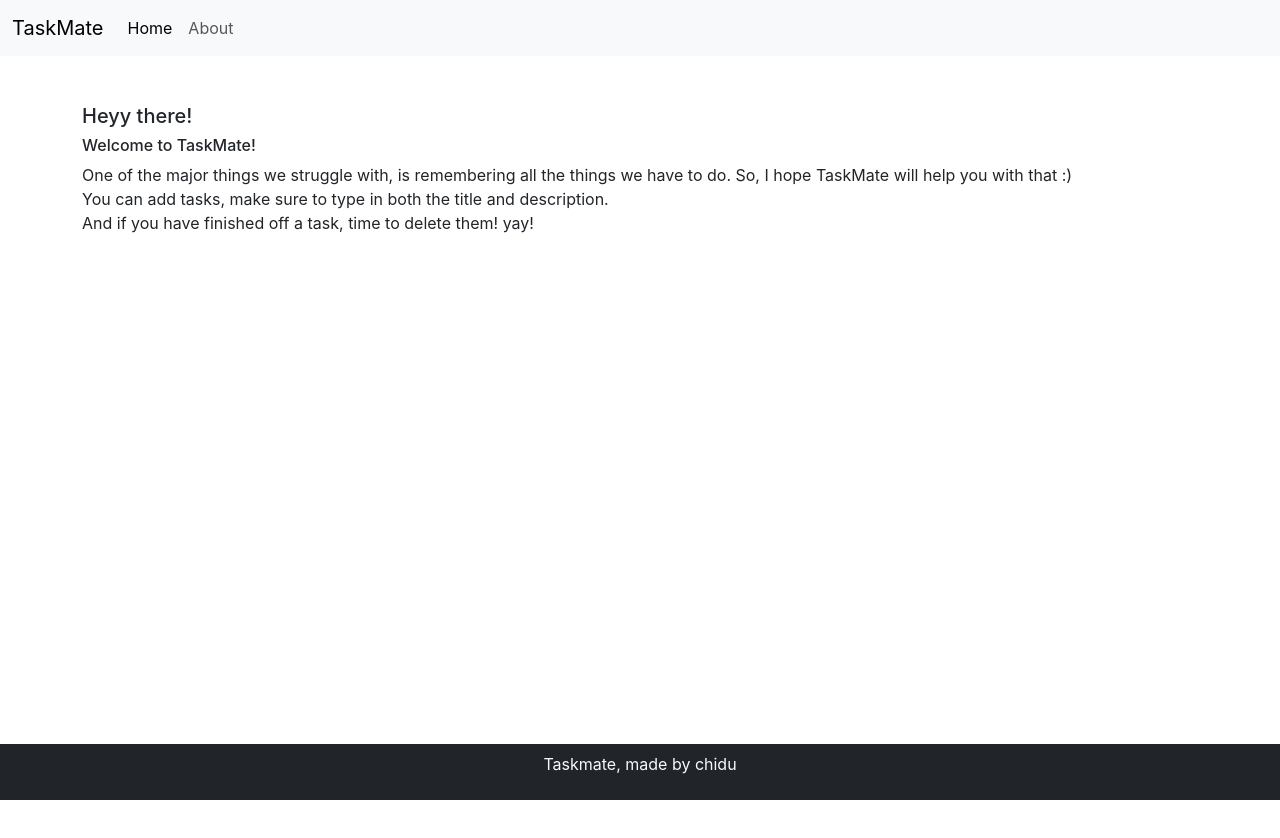
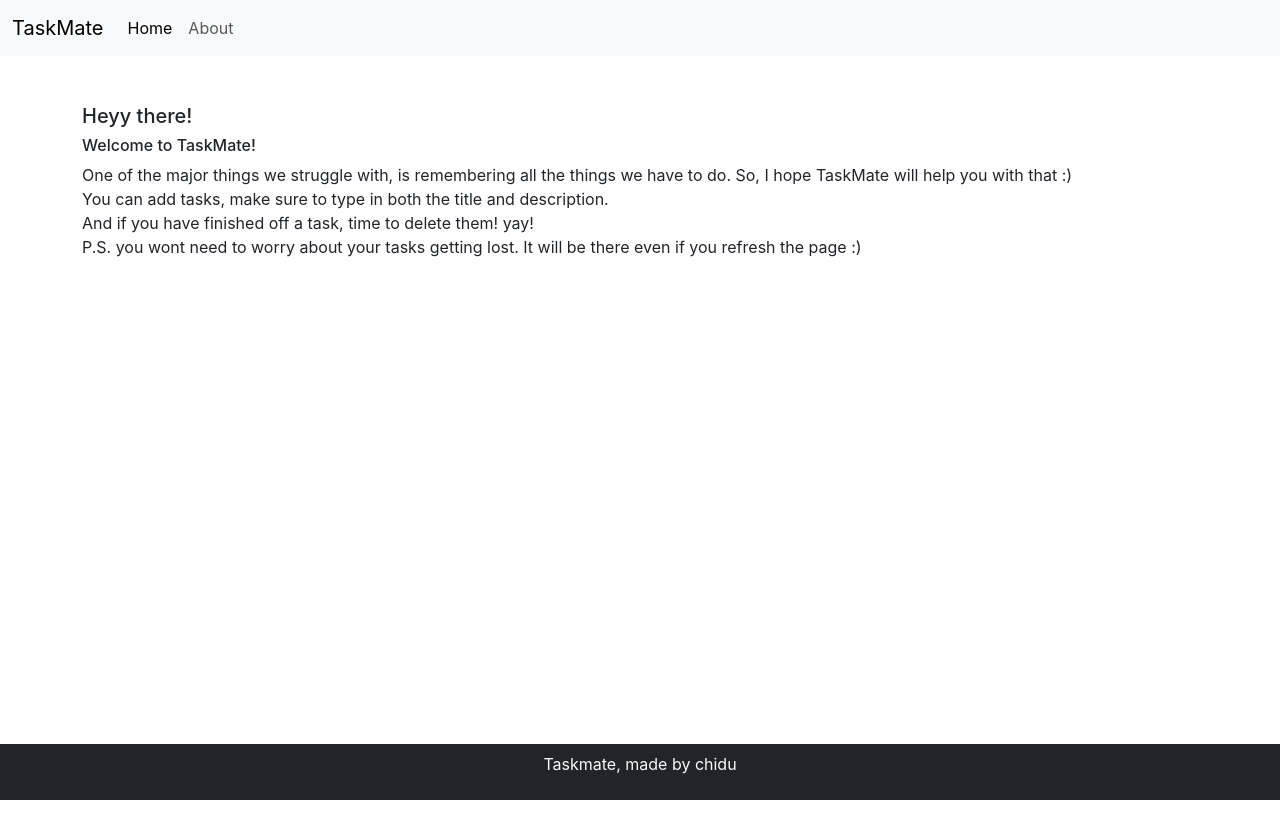
Before and after one commit to ChiduAnush/TaskMate-react-practise, a React (Create React App) app: page /about in a window 1280 px wide. Shown: the top 838 px of the page. Built offline with nearby package versions, Linux system fonts and the light colour scheme.

Commit message:
modified about.js

```diff
--- a/src/my components/About.js
+++ b/src/my components/About.js
@@ -12,6 +12,8 @@ export const About = () => {
                 You can add tasks, make sure to type in both the title and description.<br />
                 And if you have finished off a task, time to delete them! yay! <br />
 
+                P.S. you wont need to worry about your tasks getting lost. It will be there even if you refresh the page :)
+
 
 
 
```
